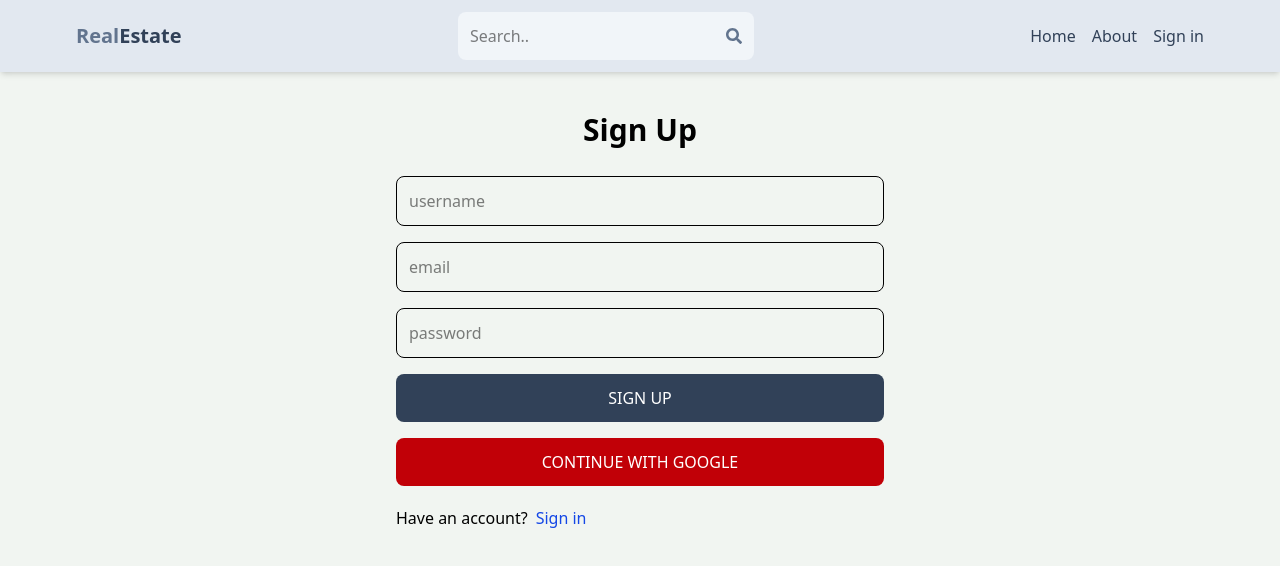
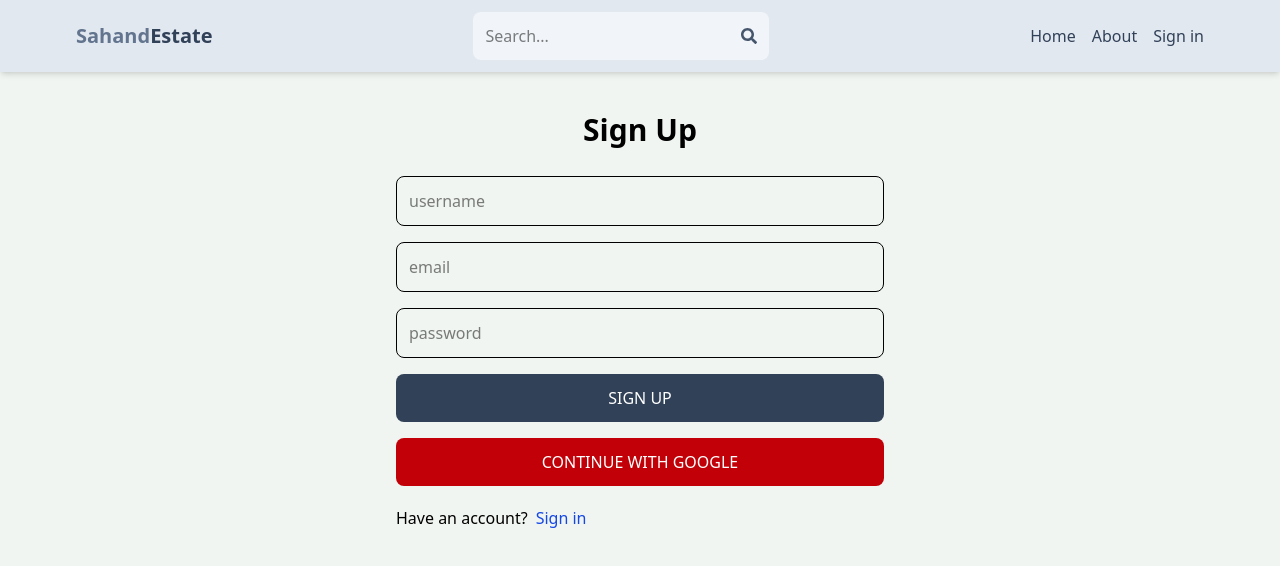
Before and after one commit to linganago/RealEstate, a React (Vite) app in the folder client/: page /sign-up in a window 1280 px wide. Shown: the top 566 px of the page. Built offline with nearby package versions, Linux system fonts and the light colour scheme; no server answers.

Commit message:
Update the header and make a profile page private

```diff
--- a/client/src/App.jsx
+++ b/client/src/App.jsx
@@ -6,6 +6,7 @@
 import Profile from './pages/Profile'
 import About from './pages/About'
 import Header from './Components/Header.jsx'
+import PrivateRoute from './Components/privateRoute.jsx'
 
 const App = () => {
   return (
@@ -16,7 +17,9 @@
     <Route path='/about' element={<About/>}/>
     <Route path='/sign-in' element={<Signin/>}/>
     <Route path='/sign-up' element={<Signup/>}/>
+    <Route element={<PrivateRoute/>}>
     <Route path='/profile' element={<Profile/>}/>
+    </Route>
    </Routes>
   </BrowserRouter>
   )
--- a/client/src/Components/Header.jsx
+++ b/client/src/Components/Header.jsx
@@ -1,34 +1,79 @@
 import { FaSearch } from 'react-icons/fa';
+import { Link, useNavigate } from 'react-router-dom';
+import { useSelector } from 'react-redux';
+import React from 'react'
+import { useState } from 'react';
 
-import  React  from 'react'
-import { Link } from 'react-router-dom';
+export default function Header() {
+  const { currentUser } = useSelector((state) => state.user);
 
-const Header = () => {
+  const [searchTerm, setSearchTerm] = useState('');
+  const navigate = useNavigate();
+  const handleSubmit = (e) => {
+    e.preventDefault();
+    const urlParams = new URLSearchParams(window.location.search);
+    urlParams.set('searchTerm', searchTerm);
+    const searchQuery = urlParams.toString();
+    navigate(`/search?${searchQuery}`);
+  };
+
+  // useEffect(() => {
+  //   const urlParams = new URLSearchParams(location.search);
+  //   const searchTermFromUrl = urlParams.get('searchTerm');
+  //   if (searchTermFromUrl) {
+  //     setSearchTerm(searchTermFromUrl);
+  //   }
+  // }, [location.search]);
+
   return (
-    <header className='bg-slate-200 shadow-md '>
+    <header className='bg-slate-200 shadow-md'>
       <div className='flex justify-between items-center max-w-6xl mx-auto p-3'>
+        <Link to='/'>
           <h1 className='font-bold text-sm sm:text-xl flex flex-wrap'>
-            <span className='text-slate-500'>Real</span>
+            <span className='text-slate-500'>Sahand</span>
             <span className='text-slate-700'>Estate</span>
           </h1>
-        <form className='bg-slate-100 p-3 rounded-lg flex items-center'>
-            <input type="text" placeholder='Search..' className='bg-transparent focus:outline-none w-24 sm:w-64' />
-            <FaSearch className='text-slate-500' />
+        </Link>
+        <form
+          onSubmit={handleSubmit}
+          className='bg-slate-100 p-3 rounded-lg flex items-center'
+        >
+          <input
+            type='text'
+            placeholder='Search...'
+            className='bg-transparent focus:outline-none w-24 sm:w-64'
+            value={searchTerm}
+            onChange={(e) => setSearchTerm(e.target.value)}
+          />
+          <button>
+            <FaSearch className='text-slate-600' />
+          </button>
         </form>
         <ul className='flex gap-4'>
           <Link to='/'>
-            <li className='hidden sm:inline text-slate-700 hover:underline'>Home</li>
+            <li className='hidden sm:inline text-slate-700 hover:underline'>
+              Home
+            </li>
           </Link>
           <Link to='/about'>
-            <li className='hidden sm:inline text-slate-700 hover:underline'>About</li>
+            <li className='hidden sm:inline text-slate-700 hover:underline'>
+              About
+            </li>
           </Link>
-            <Link to='/sign-in' >
-            <li className='text-slate-700 hover:underline'>Sign in</li>
+          <Link to='/profile'>
+            {currentUser ? (
+              <img
+                className='rounded-full h-7 w-7 object-cover'
+                src={currentUser.avatar}
+                alt='profile'
+              />
+            ) : (
+              <li className=' text-slate-700 hover:underline'> Sign in</li>
+            )}
           </Link>
         </ul>
       </div>
+
     </header>
-  )
+  );
 }
-
-export default Header
--- /dev/null
+++ b/client/src/Components/PrivateRoute.jsx
@@ -0,0 +1,11 @@
+import React from 'react';
+import { useSelector } from 'react-redux';
+import { Outlet, Navigate } from 'react-router-dom';
+
+const PrivateRoute = () => {
+  const { currentUser } = useSelector((state) => state.user);
+
+  return currentUser ? <Outlet /> : <Navigate to="/sign-in" />;
+};
+
+export default PrivateRoute;
```
Also changed, not shown: 2 other files (tests, documents, lock files or other folders). Lines whose indentation alone changed are shown as unchanged.
